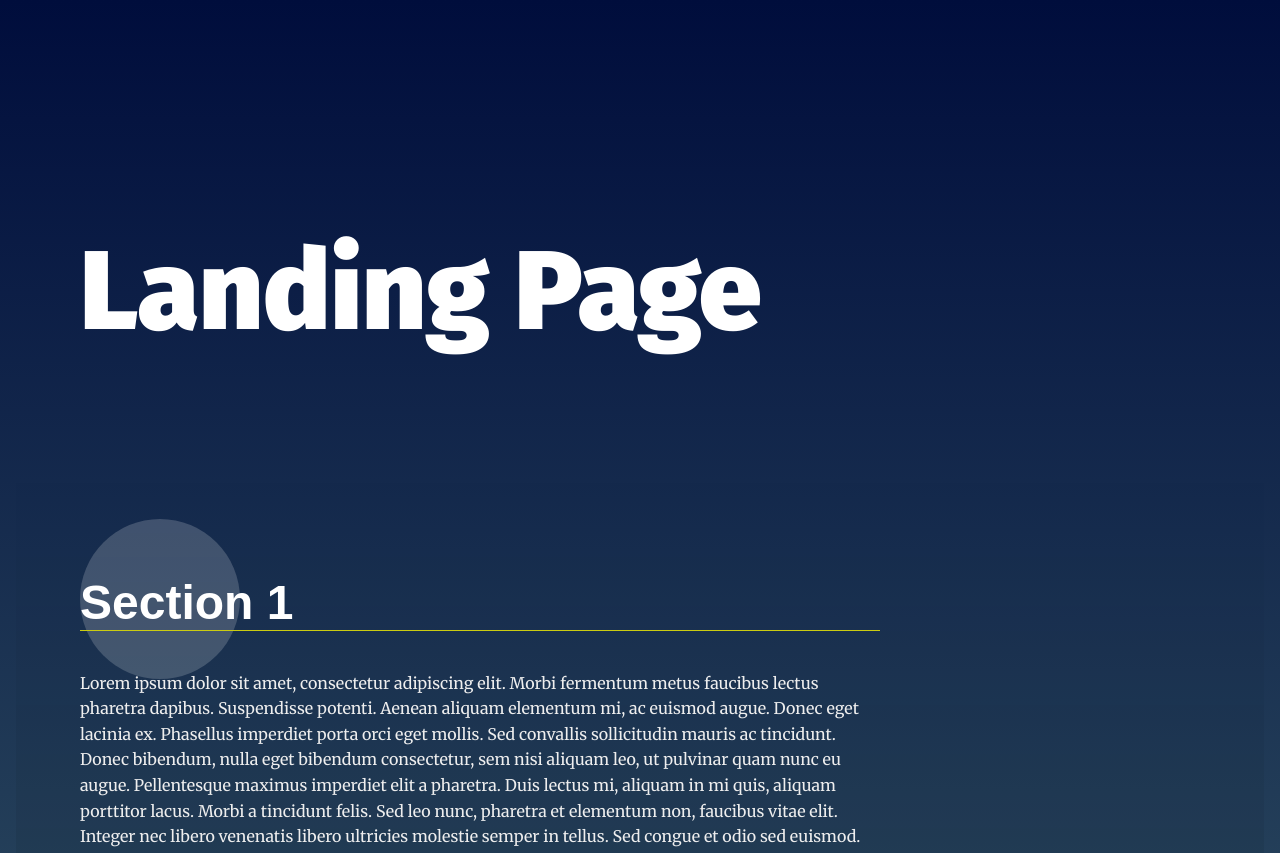
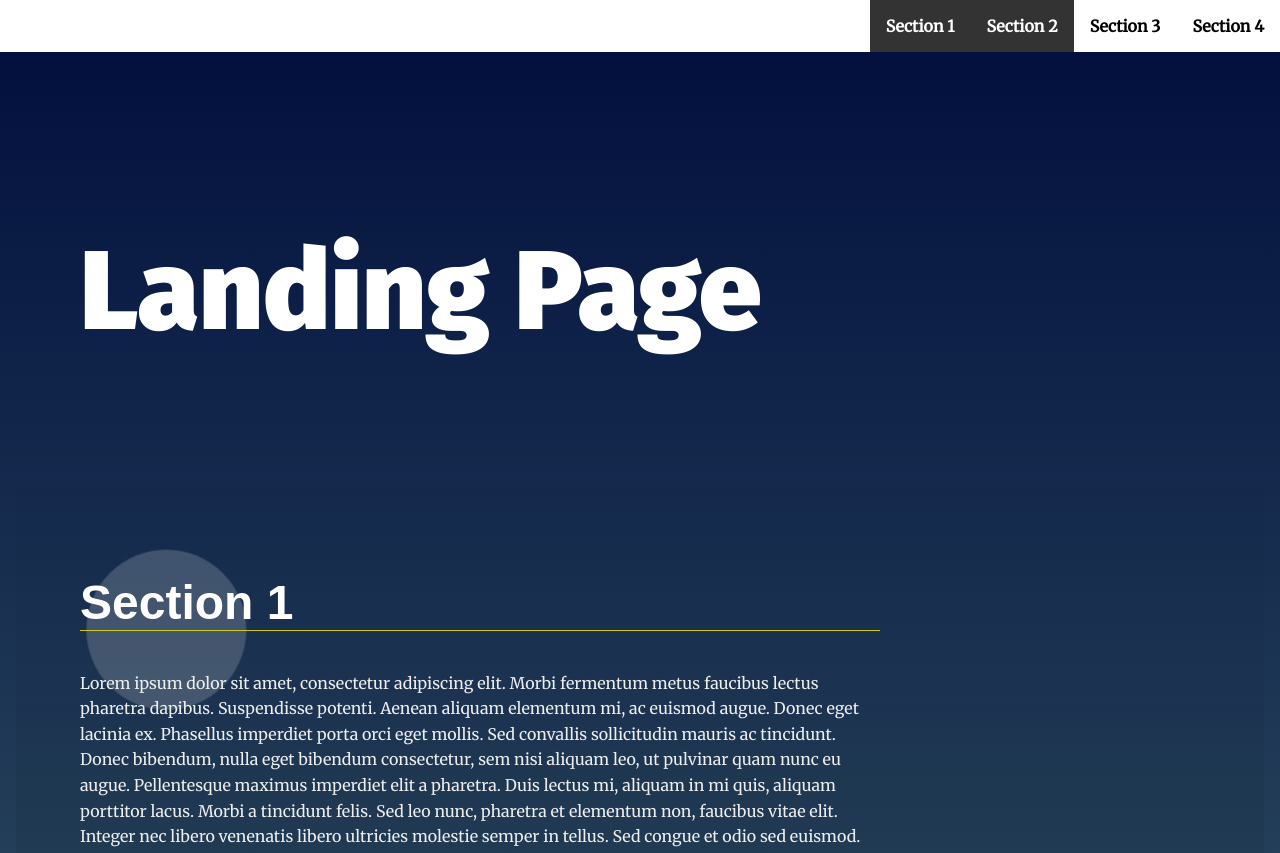
Before and after one commit to cakefriday/multi-section-landing-page, a plain HTML site: page index.html in a window 1280 px wide. Shown: the top 853 px of the page. Drawn offline with Linux system fonts and the light colour scheme.

Commit message:
Commit for the whole project

```diff
--- a/css/styles.css
+++ b/css/styles.css
@@ -82,7 +82,8 @@ section {
     color: #000;
 }
 
-.navbar__menu .menu__link:hover {
+.navbar__menu .menu__link:hover,
+.navbar__menu .menu__link--active {
     background: #333;
     color: #fff;
     transition: ease 0.3s all;
--- a/index.html
+++ b/index.html
@@ -62,6 +62,6 @@
   <footer class="page__footer">
     <p>&copy Udacity</p>
   </footer>
-
+<script src="js/app.js"></script>
 </body>
 </html>
--- a/js/app.js
+++ b/js/app.js
@@ -11,50 +11,93 @@
  *
  * JS Standard: ESlint
  *
-*/
+ */
 
-/**
- * Comments should be present at the beginning of each procedure and class.
- * Great to have comments before crucial code sections within the procedure.
-*/
 
 /**
  * Define Global Variables
  *
-*/
-
-
+ */
+// Variables will be used in different functions
+const sections = document.getElementsByTagName("section");
+const navList = document.querySelector("#navbar__list");
 /**
  * End Global Variables
  * Start Helper Functions
  *
-*/
+ */
 
+  // Function returns true if the element top is near the top of the viewport, false otherwise
+function isInViewport(el) {
+  const rect = el.getBoundingClientRect();
+  return (
+    rect.top >= 0 &&
+    rect.top <=
+      0.4 * (window.innerHeight || document.documentElement.clientHeight)
+  );
+}
 
+function getElementOffset(element) {
+  const rect = element.getBoundingClientRect();
+  return {
+    top: rect.top + window.pageYOffset,
+    left: rect.left + window.pageXOffset
+  };
+}
 
 /**
- * End Helper Functions
+ * End Helper Function
  * Begin Main Functions
  *
-*/
+ */
 
-// build the nav
+// building the Navigation dynamically section by section
+function buildNav() {
+    const fragment = document.createDocumentFragment();
+    for (let section of sections) {
+        const li = document.createElement("li");
+        const a = document.createElement("a");
+        a.innerText = section.dataset.nav;
+        a.setAttribute("class", "menu__link");
+        a.setAttribute("id", section.id);
+        a.addEventListener("click", () => {
+            section.scrollIntoView({behavior: "smooth"});
+            });
+        li.appendChild(a);
+        fragment.appendChild(li);
+
+    }
+navList.appendChild(fragment);
+}
 
 
 // Add class 'active' to section when near top of viewport
-
-
-// Scroll to anchor ID using scrollTO event
+function setActive() {
+  for (const section of sections) {
+    const idString = String(section.id);
+    const activeLink = document.querySelector(`#${idString}`);
+    if (isInViewport(section)) {
+      section.classList.add("your-active-class");
+      activeLink.classList.add("menu__link--active");
+    }
+    else {
+      section.classList.remove("your-active-class");
+      activeLink.classList.remove("menu__link--active");
+    }
+  }
+}
 
 
 /**
  * End Main Functions
  * Begin Events
  *
-*/
+ */
 
-// Build menu
+document.addEventListener("DOMContentLoaded", function() {
+  buildNav();
+});
 
-// Scroll to section on link click
-
-// Set sections as active
+window.addEventListener("scroll", function() {
+  setActive();
+});
```
Also changed, not shown: 1 other file.
